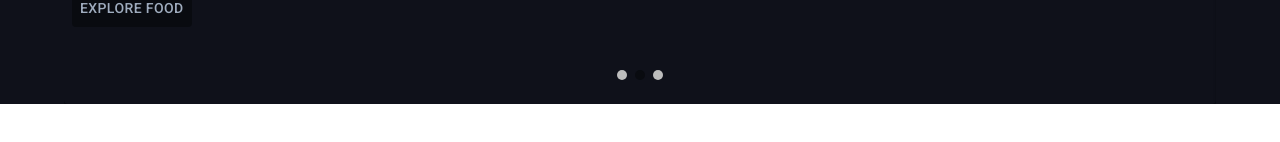
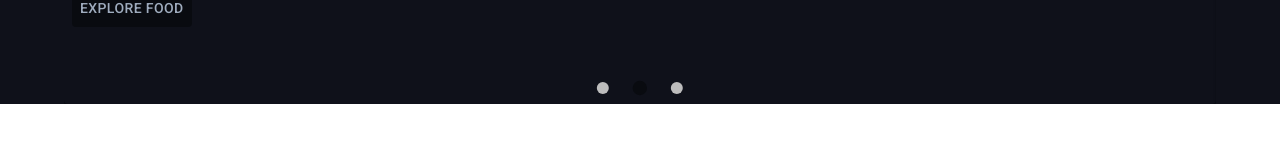
Before and after one commit to aleroses/chef-food, a React (Vite) app: page / in a window 1280 px wide. Shown: the part 496-638 px from the top of the page. Built offline with nearby package versions, Linux system fonts and the light colour scheme.

Commit message:
update navigation dots

```diff
--- a/src/components/hero-slider/HeroSlider.jsx
+++ b/src/components/hero-slider/HeroSlider.jsx
@@ -11,6 +11,7 @@ import {
 
 import { sliderData } from "../../assets/fake-data/slider";
 import { ChevronIcon } from "./ChevronIcon";
+import { NavigationDots } from "./NavigationDots";
 
 export const HeroSlider = () => {
   const [currentIndex, setCurrentIndex] = useState(0);
@@ -173,33 +174,10 @@ export const HeroSlider = () => {
         index={setCurrentIndex}
       />
 
-      <Box
-        sx={{
-          position: "absolute",
-          bottom: 24,
-          left: "50%",
-          transform: "translateX(-50%)",
-          display: "flex",
-          gap: 1,
-        }}
-      >
-        {sliderData.map((_, index) => (
-          <Box
-            key={index}
-            onClick={() => goToSlide(index)}
-            sx={{
-              width: 10,
-              height: 10,
-              borderRadius: "50%",
-              bgcolor:
-                currentIndex === index
-                  ? "primary.main"
-                  : "grey.400",
-              cursor: "pointer",
-            }}
-          />
-        ))}
-      </Box>
+      <NavigationDots
+        currentIndex={currentIndex}
+        goToSlide={goToSlide}
+      />
     </Box>
   );
 };
--- /dev/null
+++ b/src/components/hero-slider/NavigationDots.jsx
@@ -0,0 +1,63 @@
+import { Box, IconButton } from "@mui/material";
+import { sliderData } from "../../assets/fake-data/slider";
+
+export const NavigationDots = ({
+  currentIndex,
+  goToSlide,
+}) => {
+  return (
+    <Box
+      component="nav"
+      aria-label="Slider navigation"
+      sx={{
+        position: "absolute",
+        bottom: { xs: 2, md: 4 },
+        left: "50%",
+        transform: "translateX(-50%)",
+        display: "flex",
+        gap: 1.5,
+        zIndex: 1,
+      }}
+    >
+      {sliderData.map((item, index) => (
+        <IconButton
+          key={item.id}
+          aria-label={`Ir al slide ${index + 1}`}
+          onClick={() => goToSlide(index)}
+          sx={{
+            p: 0.8,
+            transition: "all 0.3s ease",
+            "&:hover": {
+              transform: "scale(1.2)",
+              bgcolor: "action.hover",
+            },
+            "&:focus-visible": {
+              outline: "2px solid",
+              outlineColor: "primary.main",
+            },
+          }}
+        >
+          <Box
+            component="span"
+            sx={{
+              width: 12,
+              height: 12,
+              borderRadius: "50%",
+              bgcolor:
+                currentIndex === index
+                  ? "primary.main"
+                  : "grey.400",
+
+              transition: "background-color 0.3s ease",
+              transform:
+                currentIndex === index
+                  ? "scale(1.2)"
+                  : "scale(1)",
+              cursor: "pointer",
+            }}
+          />
+        </IconButton>
+      ))}
+    </Box>
+  );
+};
```
